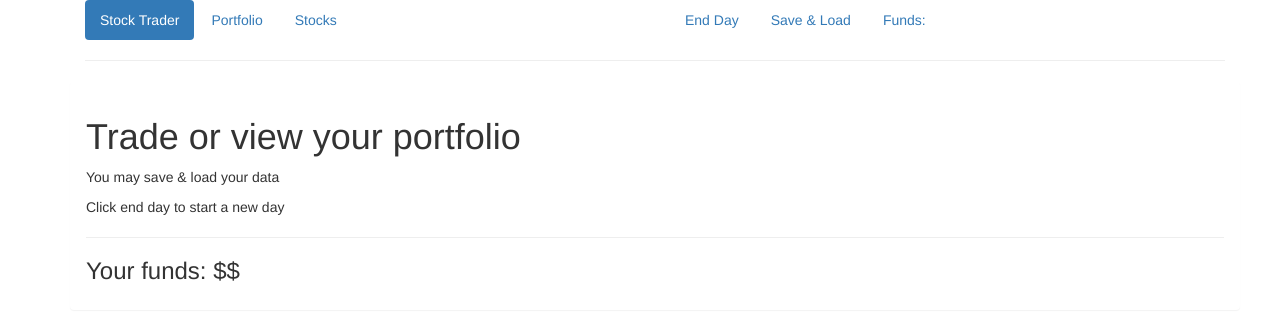
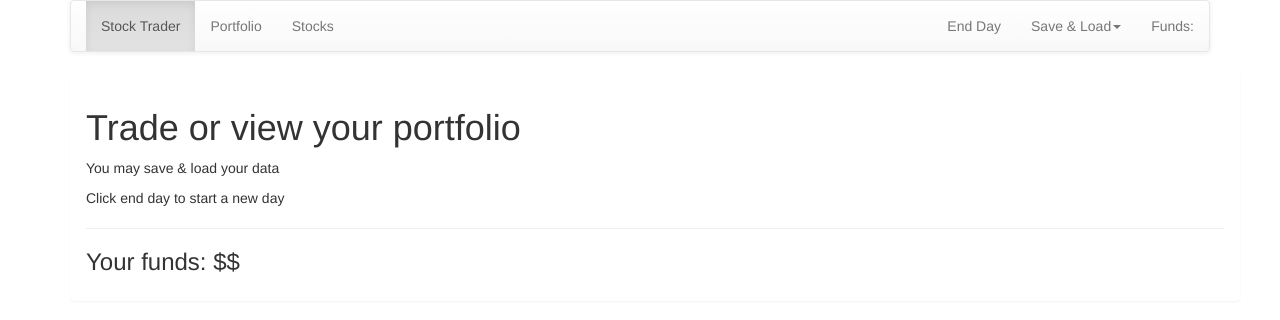
Before and after one commit to skinnybeans/vue-practice, a Vue app: page / in a window 1280 px wide. Shown: the top 320 px of the page. Built offline with nearby package versions, Linux system fonts and the light colour scheme.

Commit message:
fixed nav bar styling

```diff
--- a/public/index.html
+++ b/public/index.html
@@ -5,8 +5,19 @@
     <meta http-equiv="X-UA-Compatible" content="IE=edge">
     <meta name="viewport" content="width=device-width,initial-scale=1.0">
     <link rel="icon" href="<%= BASE_URL %>favicon.ico">
-    <link rel="stylesheet" href="https://maxcdn.bootstrapcdn.com/bootstrap/3.3.7/css/bootstrap.min.css"
-      integrity="sha384-BVYiiSIFeK1dGmJRAkycuHAHRg32OmUcww7on3RYdg4Va+PmSTsz/K68vbdEjh4u" crossorigin="anonymous">
+    <script src="https://ajax.googleapis.com/ajax/libs/jquery/3.4.1/jquery.min.js"></script>
+
+    <!-- Latest compiled and minified CSS -->
+    <link rel="stylesheet" href="https://stackpath.bootstrapcdn.com/bootstrap/3.4.1/css/bootstrap.min.css"
+      integrity="sha384-HSMxcRTRxnN+Bdg0JdbxYKrThecOKuH5zCYotlSAcp1+c8xmyTe9GYg1l9a69psu" crossorigin="anonymous">
+
+    <!-- Optional theme -->
+    <link rel="stylesheet" href="https://stackpath.bootstrapcdn.com/bootstrap/3.4.1/css/bootstrap-theme.min.css"
+      integrity="sha384-6pzBo3FDv/PJ8r2KRkGHifhEocL+1X2rVCTTkUfGk7/0pbek5mMa1upzvWbrUbOZ" crossorigin="anonymous">
+
+    <!-- Latest compiled and minified JavaScript -->
+    <script src="https://stackpath.bootstrapcdn.com/bootstrap/3.4.1/js/bootstrap.min.js"
+      integrity="sha384-aJ21OjlMXNL5UyIl/XNwTMqvzeRMZH2w8c5cRVpzpU8Y5bApTppSuUkhZXN0VxHd" crossorigin="anonymous"></script>
     <title>s18-project</title>
   </head>
   <body>
--- a/src/components/shared/Header.vue
+++ b/src/components/shared/Header.vue
@@ -1,25 +1,28 @@
 <template>
-  <div class="container">
-    <div class="row">
-      <div class="col-xs-6">
-        <ul class="nav nav-pills">
+  <nav class="navbar navbar-default">
+    <div class="container-fluid">
+      <div class="navbar-left">
+        <ul class="nav navbar-nav">
           <router-link to="/" tag="li" active-class="active" exact><a>Stock Trader</a></router-link>
           <router-link to="/portfolio" tag="li" active-class="active"><a>Portfolio</a></router-link>
           <router-link to="/stocks" tag="li" active-class="active"><a>Stocks</a></router-link>
         </ul>
       </div>
-      <div class="col-xs-6">
-        <ul class="nav nav-pills">
-          <li><a>End Day</a></li>
-          <li><a>Save & Load</a></li>
-          <li><a>Funds:</a></li>
+      <div class=" navbar-right">
+        <ul class="nav navbar-nav">
+          <li><a href="#">End Day</a></li>
+          <li class="dropdown">
+              <a class="dropdown-toggle" data-toggle="dropdown" href="#">Save & Load<span class="caret"></span></a>
+            <ul class="dropdown-menu">
+              <li><a href="#">Save</a></li>
+              <li><a href="#">Load</a></li>
+            </ul>
+          </li>
         </ul>
-      </div>
-      <div class="col-xs-12">
-        <hr>
+        <p class="navbar-text">Funds:</p>
       </div>
     </div>
-  </div>
+  </nav>
 </template>
 
 <script>
```
